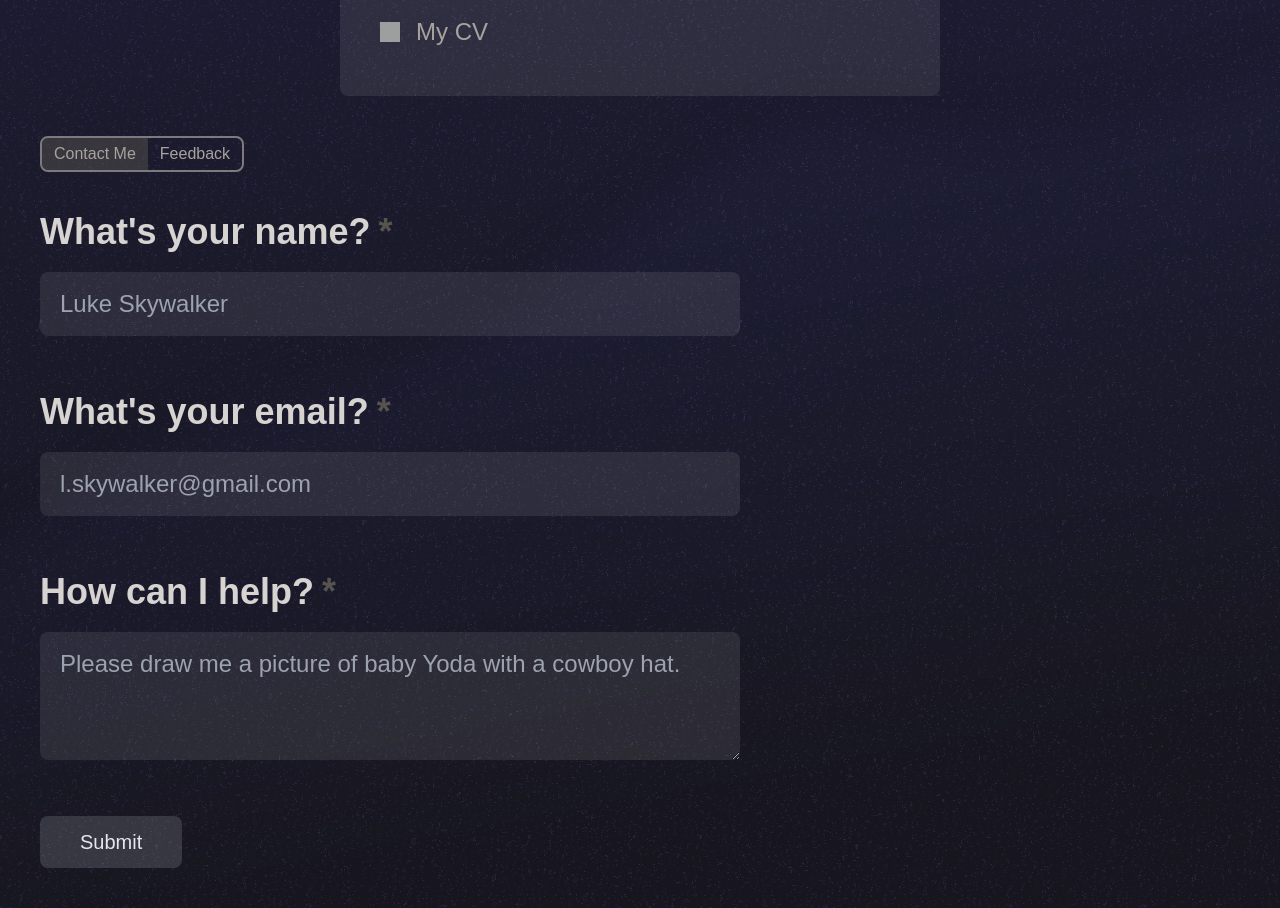
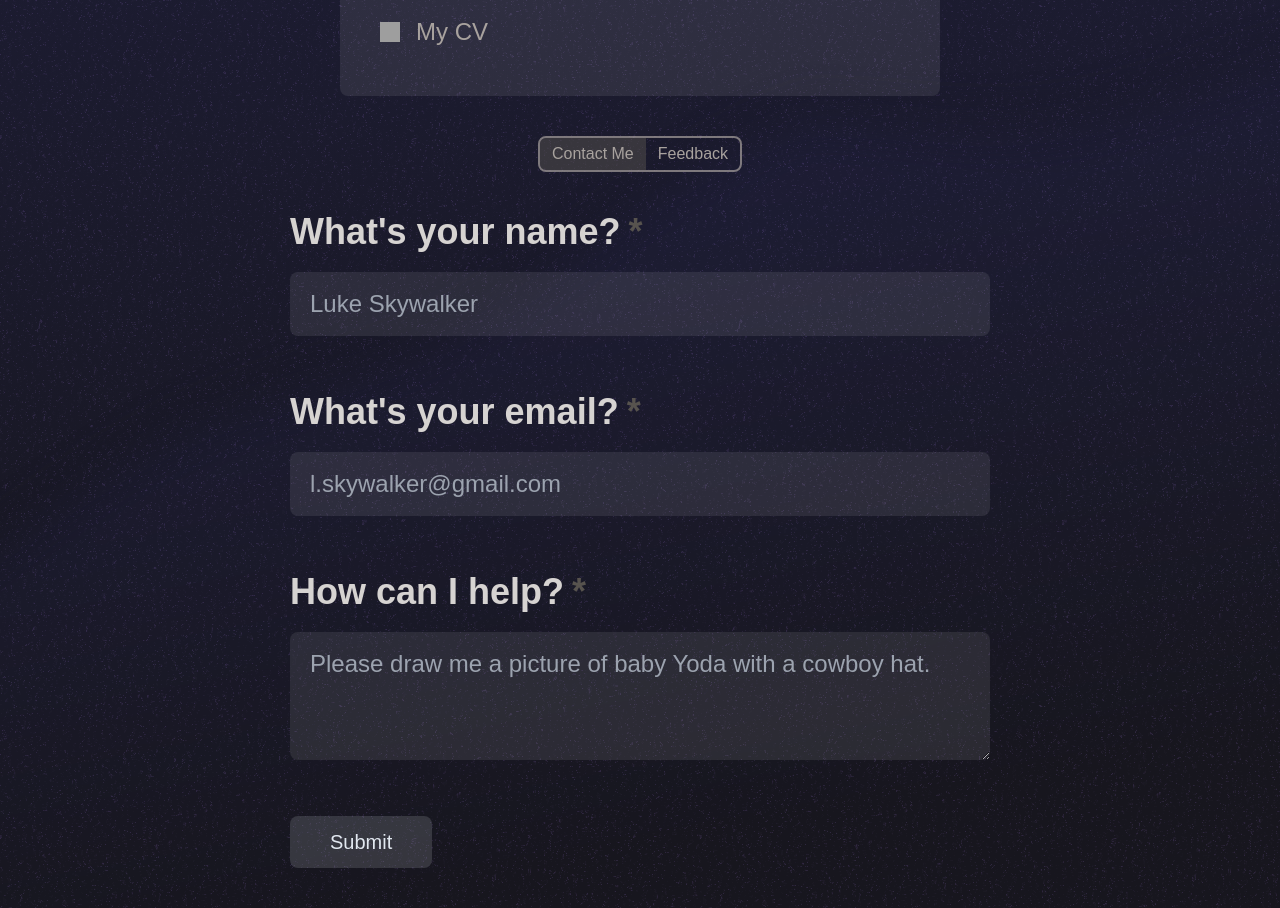
Before and after one commit to jg2002-j/JG-Portfolio, a React (Vite) app: page /contact in a window 1280 px wide. Shown: the part 640-1548 px from the top of the page. Built offline with nearby package versions, Linux system fonts and the light colour scheme; grey boxes are pictures that could not be loaded; a web font is replaced by a local one.

Commit message:
centered form els

```diff
--- a/src/components/ContactForm.jsx
+++ b/src/components/ContactForm.jsx
@@ -53,7 +53,7 @@ function ContactForm() {
 
 	return (
 		<>
-			<form ref={form} className="flex flex-col gap-14 max-w-[700px]">
+			<form ref={form} className="flex flex-col gap-14 max-w-[700px] mx-auto">
 				<div className="flex flex-col gap-5">
 					<label className="font-header text-stone-300 text-4xl">What's your name?<span className="text-stone-600 inline ms-2">*</span></label>
 					<input className="text-stone-400 text-2xl px-5 py-4 rounded-lg bg-stone-300 bg-opacity-10 focus:bg-stone-200 focus:bg-opacity-15" value={formData.name} name="name" onChange={handleInputChange} type="text" placeholder="Luke Skywalker" />
--- a/src/pages/ContactPage.jsx
+++ b/src/pages/ContactPage.jsx
@@ -66,7 +66,7 @@ function ContactPage() {
                {loadBugReport()}
             </div>
             <div className="w-full lg:flex-grow rounded-lg">
-               <button onClick={() => switchForms()} className="flex mb-10 border-2 border-stone-400 border-opacity-70 max-w-fit rounded-lg overflow-hidden">
+               <button onClick={() => switchForms()} className="flex mb-10 border-2 border-stone-400 border-opacity-70 max-w-fit rounded-lg overflow-hidden mx-auto">
                   <div className={`px-3 py-1 text-stone-400 hover:bg-stone-500 hover:bg-opacity-50 hover:text-stone-300 ease-in-out duration-500 ${form == "contact" ? activeFormClasses : ""}`}>Contact Me</div>
                   <div className={`px-3 py-1 text-stone-400 hover:bg-stone-500 hover:bg-opacity-50 hover:text-stone-300 ease-in-out duration-500 ${form == "feedback" ? activeFormClasses : ""}`}>Feedback</div>
                </button>
```
